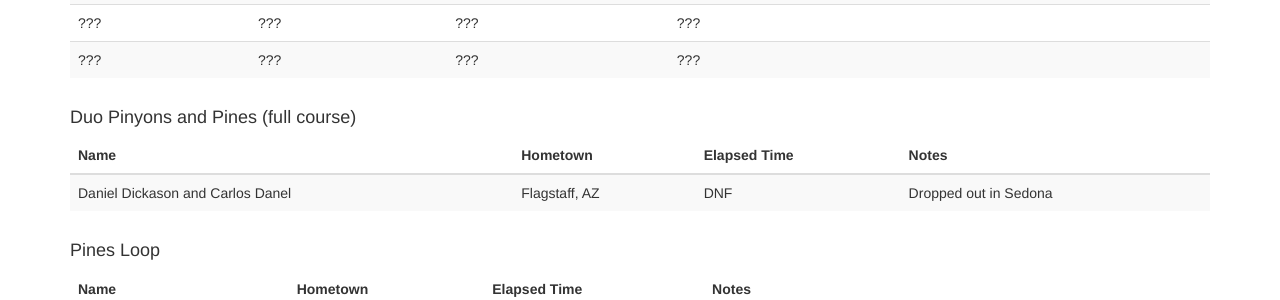
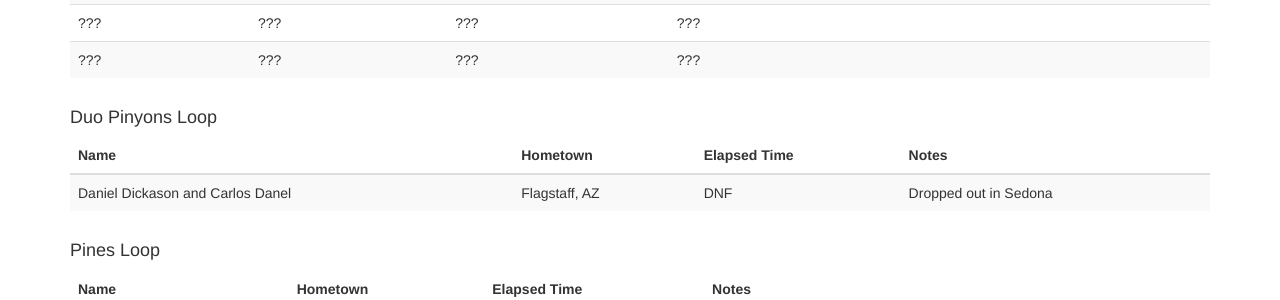
Before and after one commit to dcernst/PinyonsPines, a Jekyll site: the page built from results2020.md, in a window 1280 px wide and 900 px high, scrolled down 821 px. Shown: the part 153-453 px from the top of the window. Built offline with Jekyll 4.4.1, drawn with Linux system fonts in a browser that asks for light colours; nearby versions of some CDN libraries.

Commit message:
Fixed typo

```diff
--- a/results2020.md
+++ b/results2020.md
@@ -80,7 +80,7 @@ The 2020 Grand Depart took place at 6am on Saturday, October 10.
 </div>
 </center>
 
-#### Duo Pinyons and Pines (full course)
+#### Duo Pinyons Loop
 
 <center>
 <div class="table-responsive">
```
